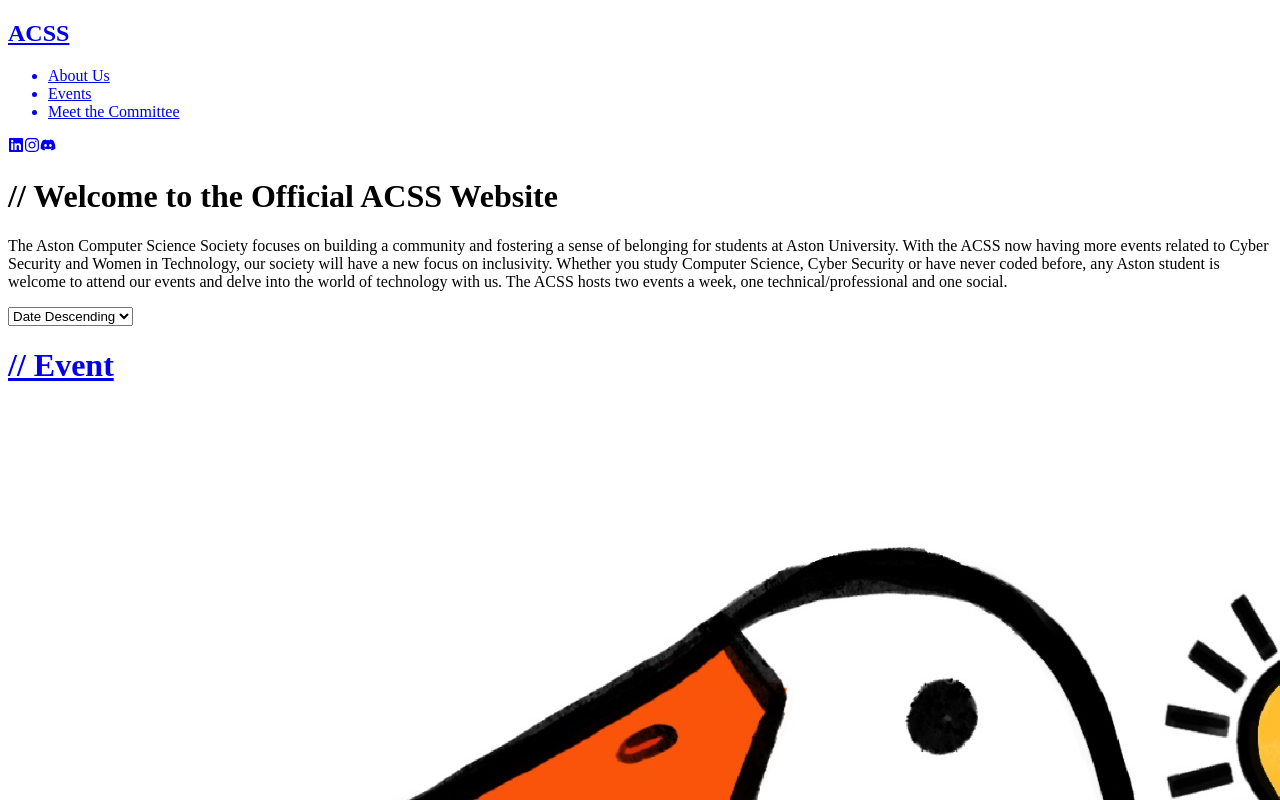
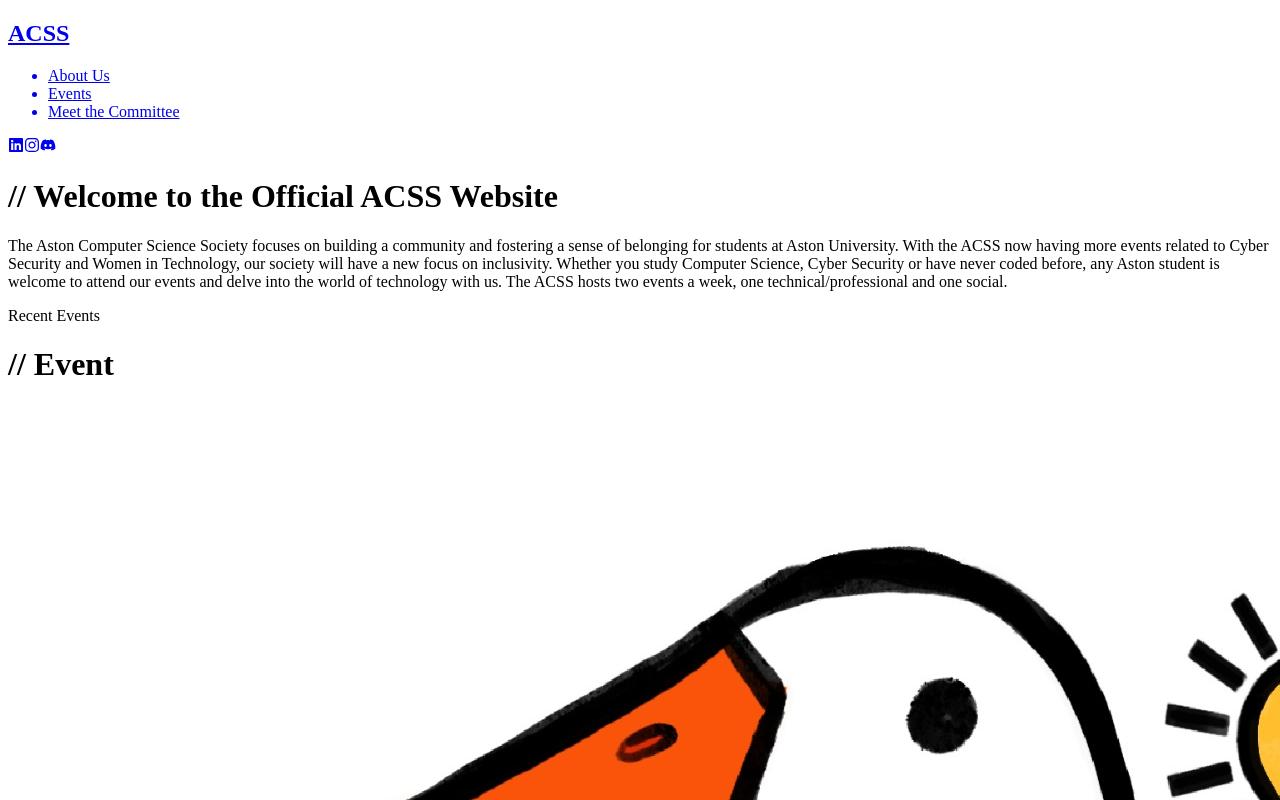
Before and after one commit to EsamKhalid/acss-website, a Next.js app: page / in a window 1280 px wide. Shown: the top 800 px of the page. Built offline with nearby package versions, Linux system fonts and the light colour scheme.

Commit message:
Changed homepage grid from sortable to display

```diff
--- a/app/page.tsx
+++ b/app/page.tsx
@@ -5,6 +5,8 @@ import Image from "next/image";
 import NavBar from "@/components/NavBar/NavBar";
 import EventTile from "@/components/EventsSection/EventTile";
 import SortableGrid from "@/components/EventsSection/SortableGrid";
+
+import DisplayGrid from "@/components/Grids/DisplayGrid";
 
 import placeholder from "@/images/placeholder.avif";
 import mascot from "@/images/mascotimg.jpg";
@@ -68,10 +70,10 @@ export default function Page() {
           world of technology with us. The ACSS hosts two events a week, one
           technical/professional and one social.
         </p>
-        <p className="text-2xl text-justify mx-5 my-3"></p>
+        <p className="text-2xl text-justify mx-5 my-3">Recent Events</p>
 
         <div className="flex justify-center">
-          <SortableGrid>{tilesList}</SortableGrid>
+          <DisplayGrid>{tilesList}</DisplayGrid>
         </div>
       </div>
     </>
--- /dev/null
+++ b/components/Grids/DisplayGrid.tsx
@@ -0,0 +1,41 @@
+"use client";
+
+import React, { ReactNode, useEffect, useState } from "react";
+
+import Link from "next/link";
+
+import { Children } from "react";
+
+import EventTile from "../EventsSection/EventTile";
+
+import placeholder from "../../Images/placeholder.avif";
+
+interface DisplayGridProps {
+  children: React.ReactNode;
+}
+
+export default function DisplayGrid({ children }: DisplayGridProps) {
+  const [childList, setChildList] = useState<ReactNode[]>([]);
+
+  function populateGrid() {
+    const newChildList: ReactNode[] = [];
+    React.Children.map(children, (child) => {
+      if (React.isValidElement(child) && child.type === EventTile) {
+        newChildList.push(child);
+      }
+    });
+    setChildList(newChildList);
+  }
+
+  useEffect(() => {
+    populateGrid();
+  }, [children]);
+
+  return (
+    <div className="w-screen">
+      <div className="grid grid-cols-1 sm:grid-cols-2 md:grid-cols-2 lg:grid-cols-3 xl:grid-cols-4 gap-5">
+        {childList}
+      </div>
+    </div>
+  );
+}
```
